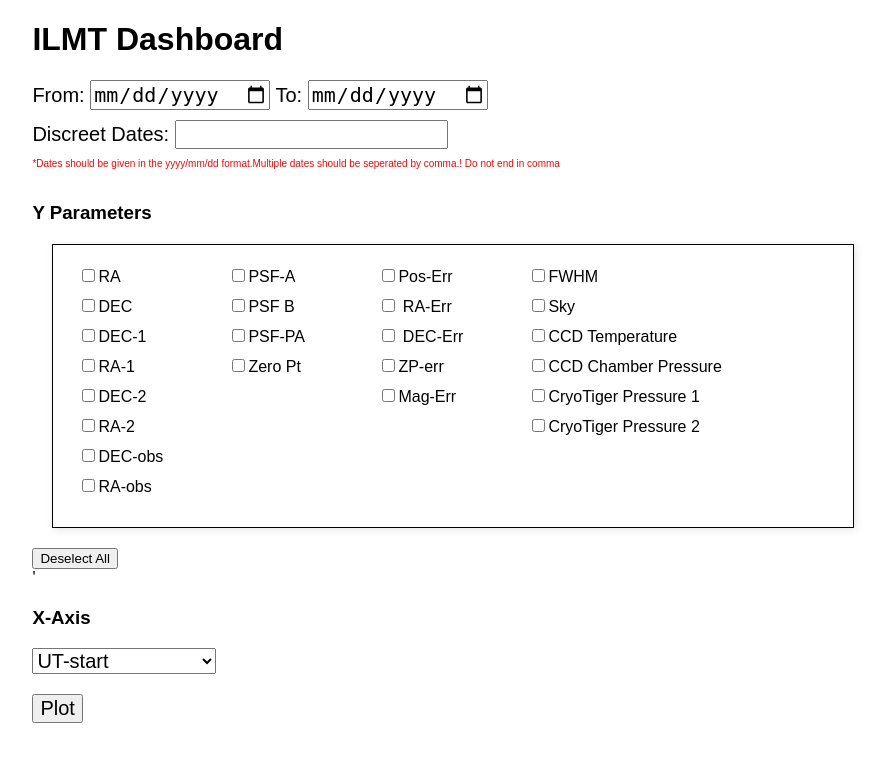
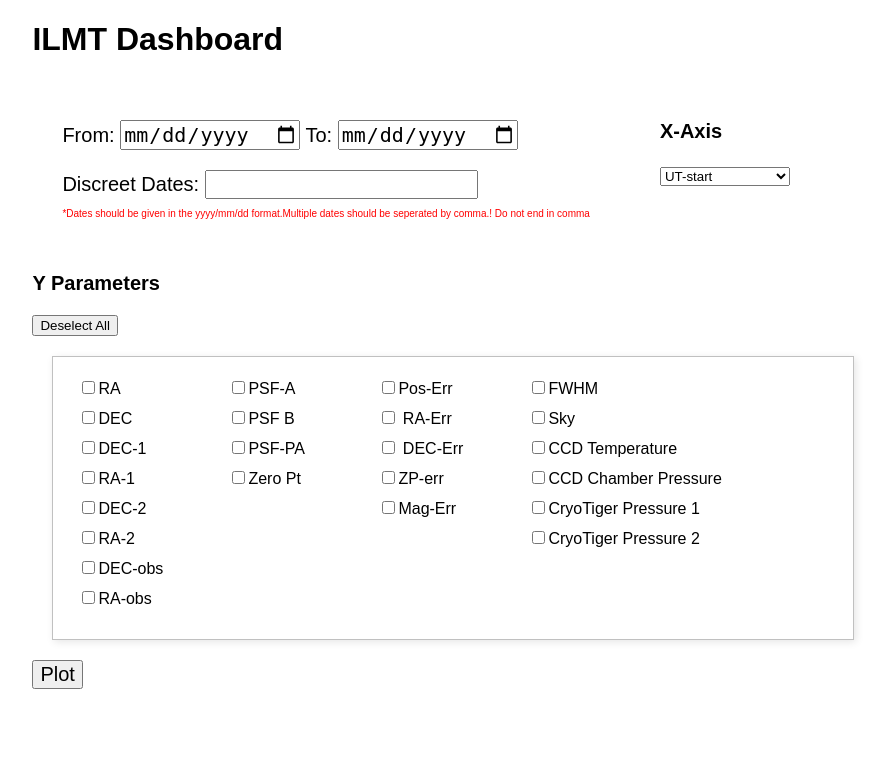
Before and after one commit to sarathprabhav/ILMT_Data_Plotter_New, a Flask app: page / in a window 1280 px wide. Shown: the top 762 px of the page, without its empty margins (102-989 px from the left). Run offline with Flask 3, Linux system fonts and the light colour scheme; some libraries are stand-ins or nearby versions.

Commit message:
UI improvement

```diff
--- a/static/style.css
+++ b/static/style.css
@@ -6,6 +6,26 @@ body {
     width: 80%;
     margin: 0 auto;
 
+}
+
+.xdate-container{
+    display: flex;
+    margin-left: 30px;
+}
+.flex-child{
+    flex:1;
+}
+.flex-child:first-child{
+    margin: 10px;
+}
+
+.date-input{
+    float:left;
+    margin-bottom: 20px;
+    padding-top: 20px;
+}
+.date-input#xaxisid{
+    margin-left: 70px;
 }
 
 #plot-form {
@@ -32,7 +52,7 @@ body {
     flex-direction: row;
     align-items: left;
     margin-bottom: 20px;
-    border: 1px solid #000;
+    border: 1px solid #c0c0c0;
     box-shadow: 2px 2px 8px rgba(0,0,0,0.1);
     width: 800px;
 }
@@ -52,10 +72,11 @@ body {
     width: 300px;
 }
 .checbox-master{
+    display: block;
     margin-top: 30px;
 }
 
-input,.date-input,#x-axis{
+input,.date-input,h3{
     font-size: 20px;
 }
 #plot-Button {
--- a/templates/index.html
+++ b/templates/index.html
@@ -11,27 +11,38 @@
     <div class="container">
         <h1>ILMT Dashboard</h1>
         <form id="plot-form">
+            <div class="xdate-container">
+
+                <div class="date-input">
 
                     <div class="date-input">
                         <label  for="fdate">From:</label>
                         <input type="date" id="fdate" name="fdate">
-
                         <label for="tdate">To:</label>
                         <input type="date" id="todate" name="tdate">
-
-                <div class="discrete-date">
+                    </div>
+                    <div class="date-input2" id="discreet-date">
                         <label for="discdate">Discreet Dates:</label>
                         <input type="text" id="ddates" name="discdate"></br>
                         <font size = "1" color ="red"> *Dates should be given in the yyyy/mm/dd format.Multiple dates should be seperated by comma.! Do not end in comma</font>
                     </div>
-
-
+                </div>
+                <div class="date-input" id="xaxisid">
+                    <label for="x-axis"> <h3>X-Axis</h1></label>
+                    <select id="x-axis" name="x-axis">
+                        <option value="utstart"> UT-start </option>
+                        <option value="param2">CCD Temperature</option>
+                    </select>
+                </div>
+            </div>
+            <div class="checbox-master">
+                <div class="checkbox-head">
+                <h3>Y Parameters</h3>
                 </div>
 
-
-            <div class="checbox-master">
-
-                <h3>Y Parameters</h2>
+                <div class = select_none>
+                    <button onclick="deselectAll()">Deselect All</button>
+                </div>
 
                 <div class="checkboxes">
 
@@ -71,24 +82,17 @@
                     </div>
 
                 </div>
-                <div class = select_none>
-                    <button onclick="deselectAll()">Deselect All</button>
+                <button id="plot-Button" type="submit">Plot</button>
+
             </div>
-            </div>'
 
 
 
 
 
             <!------------------------------------------X Axis ------------------------------>
-            <div class="dropdown">
-                <label for="x-axis"> <h3>X-Axis</h1></label>
-                <select id="x-axis" name="x-axis">
-                    <option value="utstart"> UT-start </option>
-                    <option value="param2">CCD Temperature</option>
-                </select>
-            </div>
-            <button id="plot-Button" type="submit">Plot</button>
+
+
         </form>
         <div id="plot"></div>
     </div>
```
Lines whose indentation alone changed are shown as unchanged.
